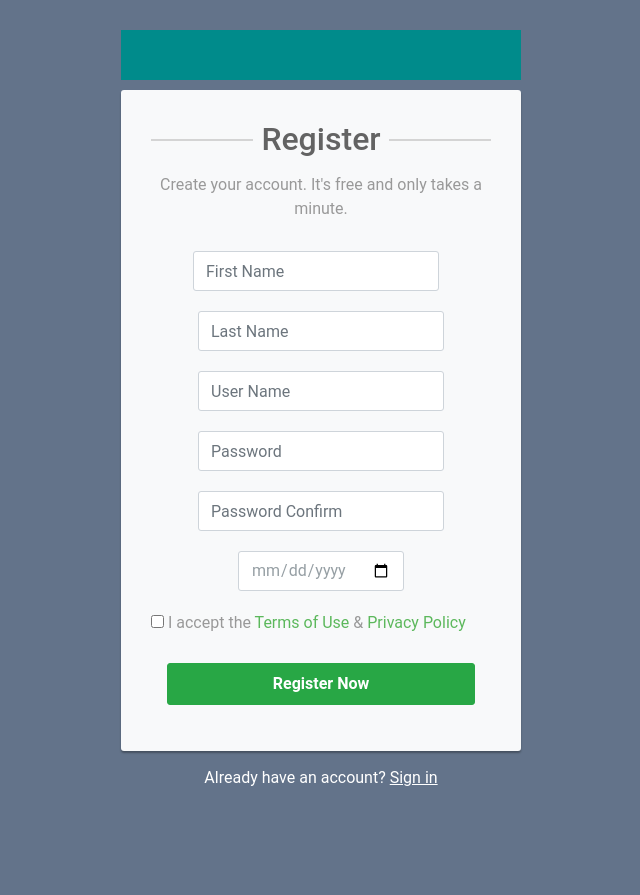
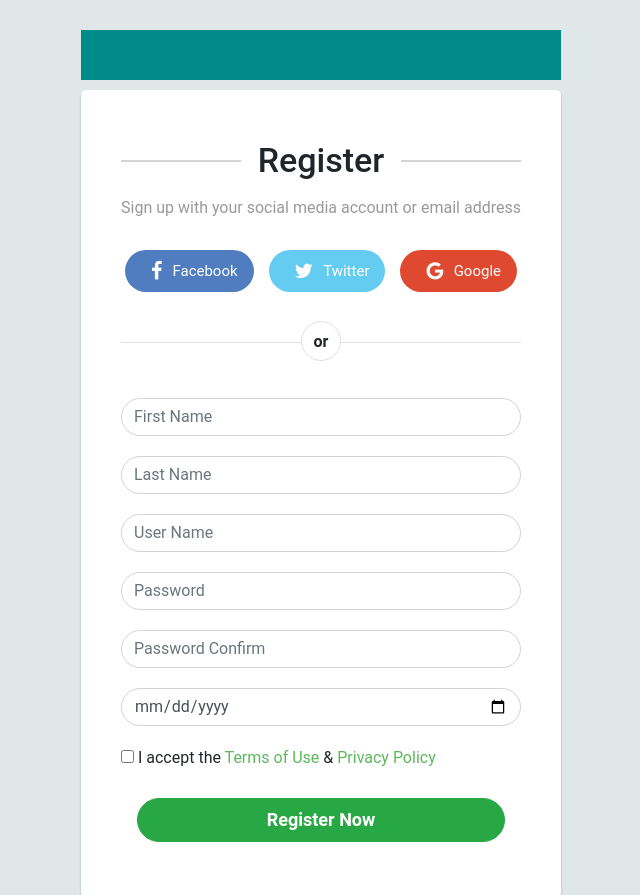
Before and after one commit to Letsfindme/React-login, a React app: page /register in a window 1280 px wide. Shown: the top 895 px of the page, without its empty margins (319-959 px from the left). Before the commit the page ends 820 px from the top, so only its background shows below. Built offline with nearby package versions, Linux system fonts and the light colour scheme.

Commit message:
Input component

```diff
--- a/src/RegisterPage/RegisterPage.js
+++ b/src/RegisterPage/RegisterPage.js
@@ -71,14 +71,18 @@ class RegisterPage extends React.Component {
             </div>
         )
         return (
-            <div className="register signup-form">
+            <div className="signup-form">
                 <div className={redClass}></div>
-
-                <form className="bg-light">
+                <form className="container">
                     <h2>Register</h2>
-                    <p class="hint-text">Create your account. It's free and only takes a minute.</p>
-                    <div class="w-100 m-2"></div>
-                    <div className="row justify-content-center">
+                    <p className="hint-text">Sign up with your social media account or email address</p>
+                    <div className="social-btn text-center">
+                        <a href="#" className="btn btn-primary btn-lg"><i className="fa fa-facebook"></i> Facebook</a>
+                        <a href="#" className="btn btn-info btn-lg"><i className="fa fa-twitter"></i> Twitter</a>
+                        <a href="#" className="btn btn-danger btn-lg"><i className="fa fa-google"></i> Google</a>
+                    </div>
+                    <div className="or-seperator"><b>or</b></div>
+                    <div className="">
                         <InputComponent
                             type={'text'}
                             className={"form-control"}
@@ -124,7 +128,7 @@ class RegisterPage extends React.Component {
                             handleChange2={(event) => this.handleChange2(event)} />
                         <div class="w-100"></div>
                     </div>
-                    <div className="form-row justify-content-center">
+                    <div className="justify-content-center">
                         <InputComponent
                             type={'date'}
                             className={"form-control"}
--- a/src/RegisterPage/style.css
+++ b/src/RegisterPage/style.css
@@ -1,3 +1,6 @@
+
+@import url('https://maxcdn.bootstrapcdn.com/font-awesome/4.7.0/css/font-awesome.min.css');
+
 .clear{
     width: 100%;
     background-color: darkcyan;
@@ -13,33 +16,49 @@
 img{
     width: 250px;
 }
-body{
-    color: #fff;
-    background: #63738a;
+
+body {
+    background: #dfe7e9;
     font-family: 'Roboto', sans-serif;
 }
-.form-control{
-    height: 40px;
+
+.form-control {
+    font-size: 16px;
+    transition: all 0.4s;
     box-shadow: none;
-    color: #969fa4;
 }
-.form-control:focus{
+
+.form-control:focus {
     border-color: #5cb85c;
 }
-.form-control, .btn{
-    border-radius: 3px;
+
+.form-control, .btn {
+    border-radius: 50px;
+    outline: #df4930 !important;
 }
-.signup-form{
-    width: 400px;
+
+.signup-form {
+    width: 480px;
     margin: 0 auto;
     padding: 30px 0;
 }
-.signup-form h2{
-    color: #636363;
-    margin: 0 0 15px;
+.signup-form form {
+    border-radius: 5px;
+    margin-bottom: 20px;
+    background: #fff;
+    box-shadow: 0px 2px 2px rgba(0, 0, 0, 0.3);
+    padding: 40px;
+}
+.signup-form a {
+    color: #5cb85c;
+}
+.signup-form h2 {
     position: relative;
     text-align: center;
+    font-size: 34px;
+    margin: 10px 0 15px;
 }
+
 .signup-form h2:before, .signup-form h2:after{
     content: "";
     height: 2px;
@@ -49,54 +68,82 @@ body{
     top: 50%;
     z-index: 2;
 }
+
 .signup-form h2:before{
     left: 0;
 }
 .signup-form h2:after{
     right: 0;
 }
-.signup-form .hint-text{
+.signup-form .hint-text {
     color: #999;
-    margin-bottom: 30px;
+    text-align: center;
+    margin-bottom: 20px;
+}
+.signup-form .form-group {
+    margin-bottom: 20px;
+}
+.signup-form .btn {
+    font-size: 18px;
+    line-height: 26px;
+    font-weight: bold;
     text-align: center;
 }
-.signup-form form{
-    color: #999;
-    border-radius: 3px;
-    margin-bottom: 15px;
-    background: #f2f3f7;
-    box-shadow: 0px 2px 2px rgba(0, 0, 0, 0.3);
-    padding: 30px;
+.signup-btn {
+    text-align: center;
+    border-color: #5cb85c;
+    transition: all 0.4s;
 }
-.signup-form .form-group{
-    margin-bottom: 20px;
+.signup-btn:hover {
+    background: #5cb85c;
+    opacity: 0.8;
 }
-.signup-form input[type="checkbox"]{
-    margin-top: 3px;
+.or-seperator {
+    margin: 50px 0 15px;
+    text-align: center;
+    border-top: 1px solid #e0e0e0;
 }
-.signup-form .btn{
+.or-seperator b {
+    padding: 0 10px;
+    width: 40px;
+    height: 40px;
     font-size: 16px;
-    font-weight: bold;
-    min-width: 140px;
-    outline: none !important;
+    text-align: center;
+    line-height: 40px;
+    background: #fff;
+    display: inline-block;
+    border: 1px solid #e0e0e0;
+    border-radius: 50%;
+    position: relative;
+    top: -22px;
+    z-index: 1;
 }
-.signup-form .row div:first-child{
-    padding-right: 10px;
+.social-btn .btn {
+    color: #fff;
+    margin: 10px 0 0 15px;
+    font-size: 15px;
+    border-radius: 50px;
+    font-weight: normal;
+    border: none;
+    transition: all 0.4s;
 }
-.signup-form .row div:last-child{
-    padding-left: 10px;
+.social-btn .btn:first-child {
+    margin-left: 0;
 }
-.signup-form a{
-    color: #fff;
-    text-decoration: underline;
+.social-btn .btn:hover {
+    opacity: 0.8;
 }
-.signup-form a:hover{
-    text-decoration: none;
+.social-btn .btn-primary {
+    background: #507cc0;
 }
-.signup-form form a{
-    color: #5cb85c;
-    text-decoration: none;
+.social-btn .btn-info {
+    background: #64ccf1;
 }
-.signup-form form a:hover{
-    text-decoration: underline;
+.social-btn .btn-danger {
+    background: #df4930;
 }
+.social-btn .btn i {
+    float: left;
+    margin: 3px 10px;
+    font-size: 20px;
+}
--- a/src/_components/InputComponent.js
+++ b/src/_components/InputComponent.js
@@ -15,7 +15,8 @@ export class InputComponent extends React.Component {
         return (
             <div className="form-group">
                 <input
-                    className="form-control"
+                    className="form-control input-lg"
+                    required="required"
                     placeholder={this.props.label}
                     type={this.props.type}
                     name={this.props.name}
```
